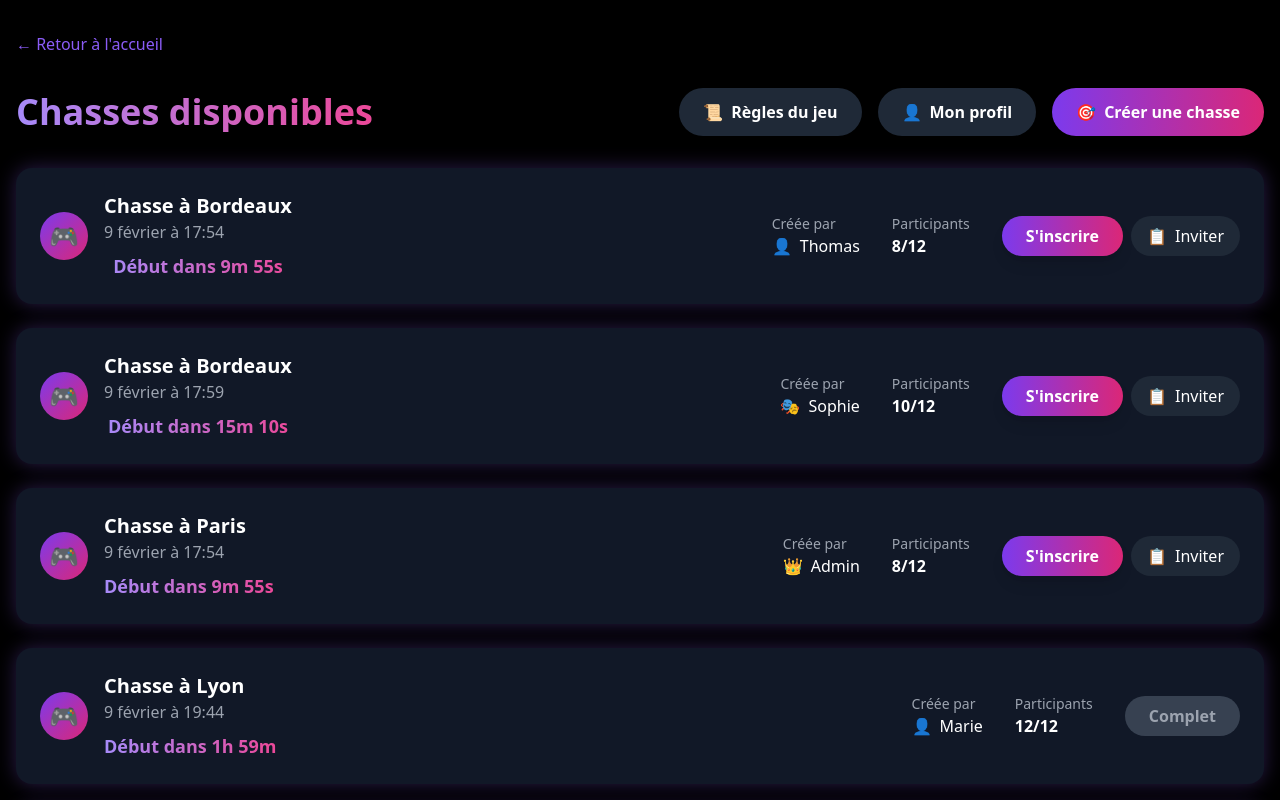
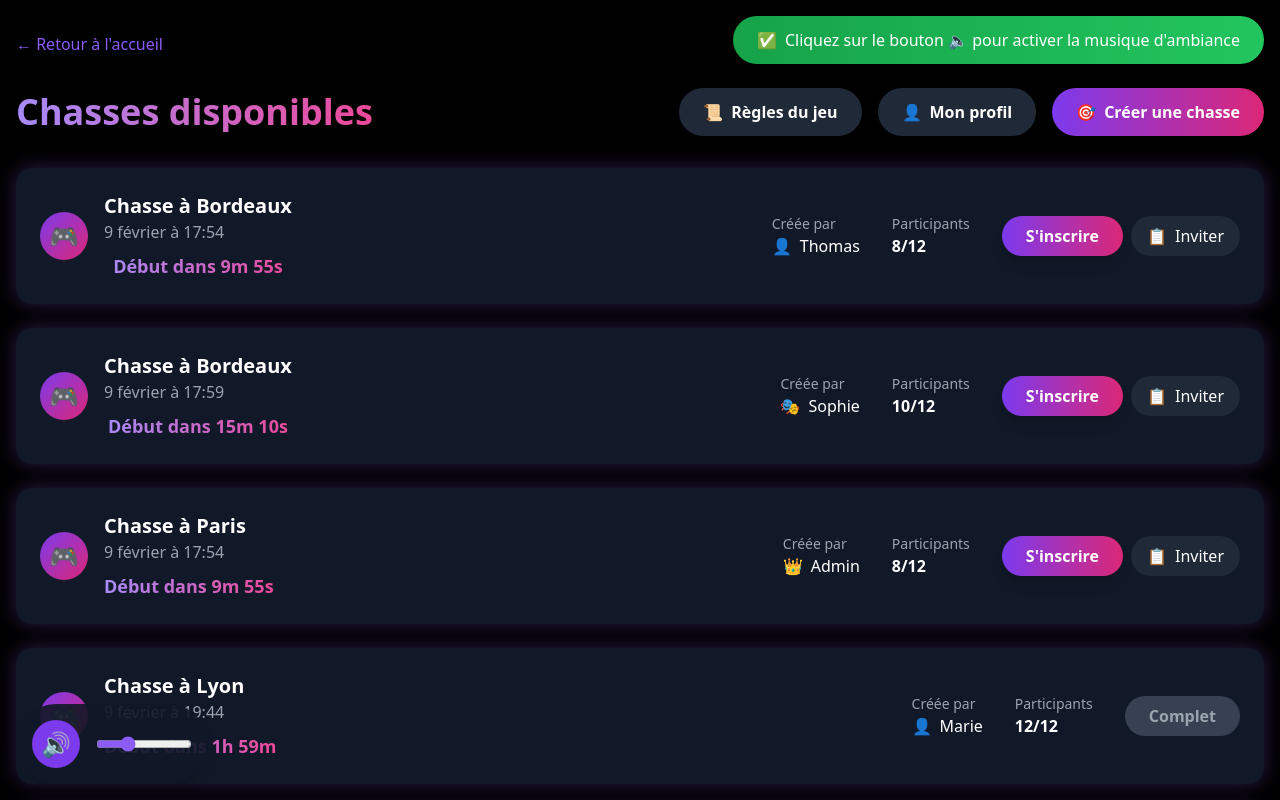
Before and after one commit to Mariusky008/jokerou, a Next.js app: page /hunts in a window 1280 px wide. Shown: the top 800 px of the page. Built offline with nearby package versions, Linux system fonts and the light colour scheme.

Commit message:
feat: amélioration de la gestion audio sur la page hunts - ajout notifications, système lecture/pause, indications visuelles

```diff
--- a/pages/hunts.tsx
+++ b/pages/hunts.tsx
@@ -1,4 +1,4 @@
-import { useState, useEffect, useCallback } from 'react';
+import { useState, useEffect, useCallback, useRef } from 'react';
 import { motion, AnimatePresence } from 'framer-motion';
 import Head from 'next/head';
 import Link from 'next/link';
@@ -28,14 +28,27 @@ interface Notification {
 
 // Fonction utilitaire pour jouer les sons
 const playSound = (soundName: string) => {
-  const audio = new Audio(`/sounds/${soundName}.mp3`);
-  audio.volume = 0.7; // Augmenté à 70%
-  return audio.play().catch(error => {
-    console.error(`Erreur lors de la lecture du son ${soundName}:`, error);
-    // Tentative de relecture après un court délai
-    setTimeout(() => {
-      audio.play().catch(e => console.error('Deuxième tentative échouée:', e));
-    }, 100);
+  const audio = new Audio();
+  audio.src = `/sounds/${soundName}.mp3`;
+  audio.volume = 0.7;
+
+  return new Promise((resolve, reject) => {
+    audio.addEventListener('canplaythrough', async () => {
+      try {
+        await audio.play();
+        resolve(true);
+      } catch (error) {
+        console.error(`Erreur lors de la lecture du son ${soundName}:`, error);
+        reject(error);
+      }
+    }, { once: true });
+
+    audio.addEventListener('error', (error) => {
+      console.error(`Erreur lors du chargement du son ${soundName}:`, error);
+      reject(error);
+    }, { once: true });
+
+    audio.load();
   });
 };
 
@@ -48,6 +61,9 @@ export default function Hunts() {
   const [showImmersiveStart, setShowImmersiveStart] = useState(false);
   const [startingHunt, setStartingHunt] = useState<Hunt | null>(null);
   const [countdown, setCountdown] = useState(5);
+  const audioRef = useRef<HTMLAudioElement | null>(null);
+  const [isMusicPlaying, setIsMusicPlaying] = useState(false);
+  const [audioVolume, setAudioVolume] = useState(0.3);
   const [hunts, setHunts] = useState<Hunt[]>([
     {
       id: '5',
@@ -136,6 +152,37 @@ export default function Hunts() {
     setIsMounted(true);
   }, []);
 
+  // Initialisation unique de l'audio
+  useEffect(() => {
+    const audio = new Audio('/sounds/ambient.mp3');
+    audio.loop = true;
+    audio.volume = 0.3;
+    audioRef.current = audio;
+
+    // Afficher la notification pour informer l'utilisateur
+    setNotification({
+      message: 'Cliquez sur le bouton 🔈 pour activer la musique d\'ambiance',
+      type: 'success'
+    });
+
+    // Essayer de démarrer automatiquement
+    const startAudio = async () => {
+      try {
+        await audio.play();
+        setIsMusicPlaying(true);
+      } catch (error) {
+        console.log('Démarrage automatique impossible - interaction utilisateur requise');
+      }
+    };
+    startAudio();
+
+    return () => {
+      if (audioRef.current) {
+        audioRef.current.pause();
+      }
+    };
+  }, []);
+
   // Modification du useEffect pour la mise à jour des timers
   useEffect(() => {
     if (!isMounted) return;
@@ -176,6 +223,56 @@ export default function Hunts() {
       };
     }
   }, [showImmersiveStart, countdown]);
+
+  const toggleMusic = async () => {
+    try {
+      if (!audioRef.current) return;
+
+      if (!isMusicPlaying) {
+        await audioRef.current.play();
+        setIsMusicPlaying(true);
+        setNotification({
+          message: 'Musique d\'ambiance activée',
+          type: 'success'
+        });
+        setTimeout(() => setNotification(null), 2000);
+      } else {
+        audioRef.current.pause();
+        setIsMusicPlaying(false);
+        setNotification({
+          message: 'Musique d\'ambiance désactivée',
+          type: 'success'
+        });
+        setTimeout(() => setNotification(null), 2000);
+      }
+    } catch (error) {
+      console.error('Erreur audio:', error);
+      setNotification({
+        message: 'Erreur lors de la lecture de la musique',
+        type: 'error'
+      });
+      setTimeout(() => setNotification(null), 2000);
+    }
+  };
+
+  const adjustVolume = (volume: number) => {
+    setAudioVolume(volume);
+    if (audioRef.current) {
+      audioRef.current.volume = volume;
+    }
+  };
+
+  // Charger le volume sauvegardé au montage
+  useEffect(() => {
+    const savedVolume = localStorage.getItem('audioVolume');
+    if (savedVolume !== null) {
+      const volume = parseFloat(savedVolume);
+      setAudioVolume(volume);
+      if (audioRef.current) {
+        audioRef.current.volume = volume;
+      }
+    }
+  }, []);
 
   const handleCreateHunt = (e: React.FormEvent) => {
     e.preventDefault();
@@ -378,13 +475,11 @@ export default function Hunts() {
 
   return (
     <div className="min-h-screen bg-black text-white">
-      <Head children={<>
+      <Head>
         <title>Chasses disponibles - GRIM</title>
-        {/* Préchargement des sons */}
-        <link rel="preload" as="audio" href="/sounds/radio-start.mp3" />
-        <link rel="preload" as="audio" href="/sounds/radio-click.mp3" />
-        <link rel="preload" as="audio" href="/sounds/radio-end.mp3" />
-      </>} />
+        <link rel="icon" href="/favicon.ico" />
+        <meta name="viewport" content="width=device-width, initial-scale=1" />
+      </Head>
 
       {/* Notification */}
       <AnimatePresence>
@@ -455,7 +550,7 @@ export default function Hunts() {
                     transition={{ delay: 0.7 }}
                     className="bg-gray-900/80 rounded-2xl p-6"
                   >
-                    <div className="text-2xl mb-4">👥 Participants</div>
+                    <div className="text-2xl mb-4">Participants</div>
                     <div className="text-lg text-gray-300">
                       {startingHunt.participants} chasseurs prêts pour l'action
                     </div>
@@ -544,6 +639,56 @@ export default function Hunts() {
           </motion.div>
         )}
       </AnimatePresence>
+
+      {/* Bouton de musique flottant avec notification */}
+      <div className="fixed bottom-4 left-4 z-50">
+        <div className="bg-gray-900/90 rounded-full shadow-lg p-4 flex items-center gap-4">
+          <button
+            onClick={toggleMusic}
+            className="w-12 h-12 rounded-full bg-purple-600 hover:bg-purple-700 flex items-center justify-center transition-all duration-300 group relative"
+            title={isMusicPlaying ? "Couper la musique" : "Jouer la musique"}
+          >
+            {isMusicPlaying ? (
+              <motion.div
+                initial={{ scale: 0.8 }}
+                animate={{ scale: 1 }}
+                className="text-2xl"
+              >
+                🔊
+              </motion.div>
+            ) : (
+              <motion.div
+                initial={{ scale: 0.8 }}
+                animate={{ scale: 1 }}
+                className="text-2xl"
+              >
+                🔈
+              </motion.div>
+            )}
+            {!isMusicPlaying && (
+              <motion.div
+                initial={{ opacity: 0 }}
+                animate={{ opacity: 1 }}
+                className="absolute -top-12 whitespace-nowrap bg-gray-900 px-4 py-2 rounded-full text-sm"
+              >
+                Cliquez pour activer la musique
+              </motion.div>
+            )}
+          </button>
+
+          <div className="flex items-center gap-2">
+            <input
+              type="range"
+              min="0"
+              max="1"
+              step="0.1"
+              value={audioVolume}
+              onChange={(e) => adjustVolume(parseFloat(e.target.value))}
+              className="w-24 accent-purple-500"
+            />
+          </div>
+        </div>
+      </div>
 
       <div className="container mx-auto px-4 py-8">
         <Link href="/" className="text-purple-500 hover:text-purple-400 mb-8 inline-block">
```
